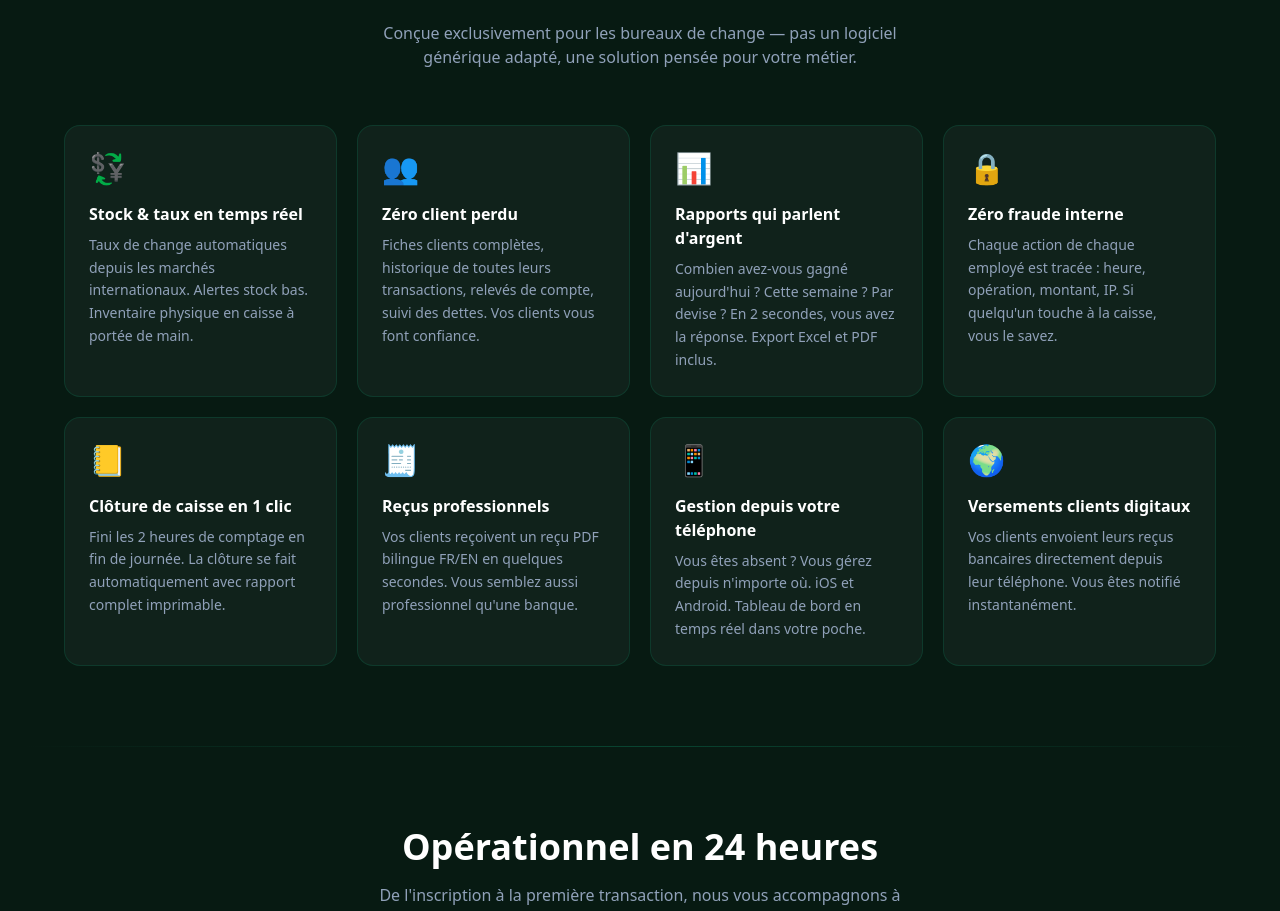
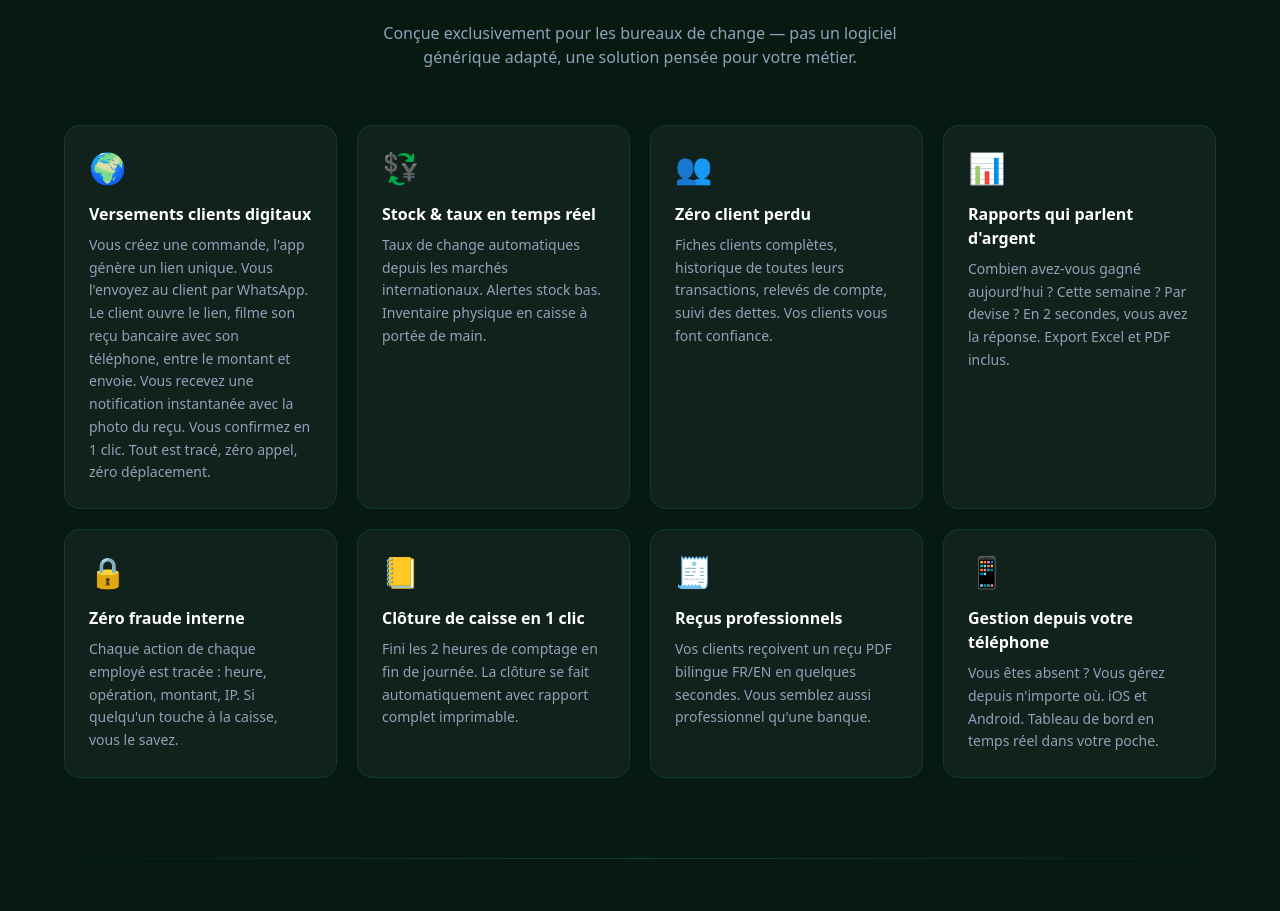
Before and after one commit to Rikiatou/kabrak-exchange-website, a Next.js app: page / in a window 1280 px wide. Shown: the part 940-1851 px from the top of the page. Built offline with nearby package versions, Linux system fonts and the light colour scheme; no server answers.

Commit message:
feat: move Versements clients digitaux to top of features with detailed flow description

```diff
--- a/app/translations.ts
+++ b/app/translations.ts
@@ -24,6 +24,7 @@ export const t = {
       title: 'Tout ce dont vous avez besoin',
       subtitle: 'Conçue exclusivement pour les bureaux de change — pas un logiciel générique adapté, une solution pensée pour votre métier.',
       items: [
+        { icon: '🌍', title: 'Versements clients digitaux', desc: 'Vous créez une commande, l\'app génère un lien unique. Vous l\'envoyez au client par WhatsApp. Le client ouvre le lien, filme son reçu bancaire avec son téléphone, entre le montant et envoie. Vous recevez une notification instantanée avec la photo du reçu. Vous confirmez en 1 clic. Tout est tracé, zéro appel, zéro déplacement.' },
         { icon: '💱', title: 'Stock & taux en temps réel', desc: 'Taux de change automatiques depuis les marchés internationaux. Alertes stock bas. Inventaire physique en caisse à portée de main.' },
         { icon: '👥', title: 'Zéro client perdu', desc: 'Fiches clients complètes, historique de toutes leurs transactions, relevés de compte, suivi des dettes. Vos clients vous font confiance.' },
         { icon: '📊', title: 'Rapports qui parlent d\'argent', desc: 'Combien avez-vous gagné aujourd\'hui ? Cette semaine ? Par devise ? En 2 secondes, vous avez la réponse. Export Excel et PDF inclus.' },
@@ -31,7 +32,6 @@ export const t = {
         { icon: '📒', title: 'Clôture de caisse en 1 clic', desc: 'Fini les 2 heures de comptage en fin de journée. La clôture se fait automatiquement avec rapport complet imprimable.' },
         { icon: '🧾', title: 'Reçus professionnels', desc: 'Vos clients reçoivent un reçu PDF bilingue FR/EN en quelques secondes. Vous semblez aussi professionnel qu\'une banque.' },
         { icon: '📱', title: 'Gestion depuis votre téléphone', desc: 'Vous êtes absent ? Vous gérez depuis n\'importe où. iOS et Android. Tableau de bord en temps réel dans votre poche.' },
-        { icon: '🌍', title: 'Versements clients digitaux', desc: 'Vos clients envoient leurs reçus bancaires directement depuis leur téléphone. Vous êtes notifié instantanément.' },
       ],
     },
     howItWorks: {
@@ -155,6 +155,7 @@ export const t = {
       title: 'Everything you need',
       subtitle: 'Built exclusively for currency exchange offices — not a generic software adapted, a solution designed for your business.',
       items: [
+        { icon: '🌍', title: 'Digital client payments', desc: 'You create an order, the app generates a unique link. You send it to the client via WhatsApp. The client opens the link, takes a photo of their bank receipt, enters the amount and sends it. You receive an instant notification with the receipt photo. You confirm in 1 click. Everything is tracked, zero calls, zero trips.' },
         { icon: '💱', title: 'Stock & rates in real time', desc: 'Automatic exchange rates from international markets. Low stock alerts. Physical cash inventory at your fingertips.' },
         { icon: '👥', title: 'Zero lost clients', desc: 'Complete client profiles, full transaction history, account statements, debt tracking. Your clients trust you.' },
         { icon: '📊', title: 'Reports that talk money', desc: 'How much did you earn today? This week? Per currency? In 2 seconds, you have the answer. Excel and PDF export included.' },
@@ -162,7 +163,6 @@ export const t = {
         { icon: '📒', title: 'Cash closing in 1 click', desc: 'No more 2 hours of counting at end of day. Closing is done automatically with a complete printable report.' },
         { icon: '🧾', title: 'Professional receipts', desc: 'Your clients receive a bilingual FR/EN PDF receipt in seconds. You look as professional as a bank.' },
         { icon: '📱', title: 'Manage from your phone', desc: 'Not in the office? Manage from anywhere. iOS and Android. Real-time dashboard in your pocket.' },
-        { icon: '🌍', title: 'Digital client payments', desc: 'Your clients send their bank receipts directly from their phone. You are notified instantly.' },
       ],
     },
     howItWorks: {
```
